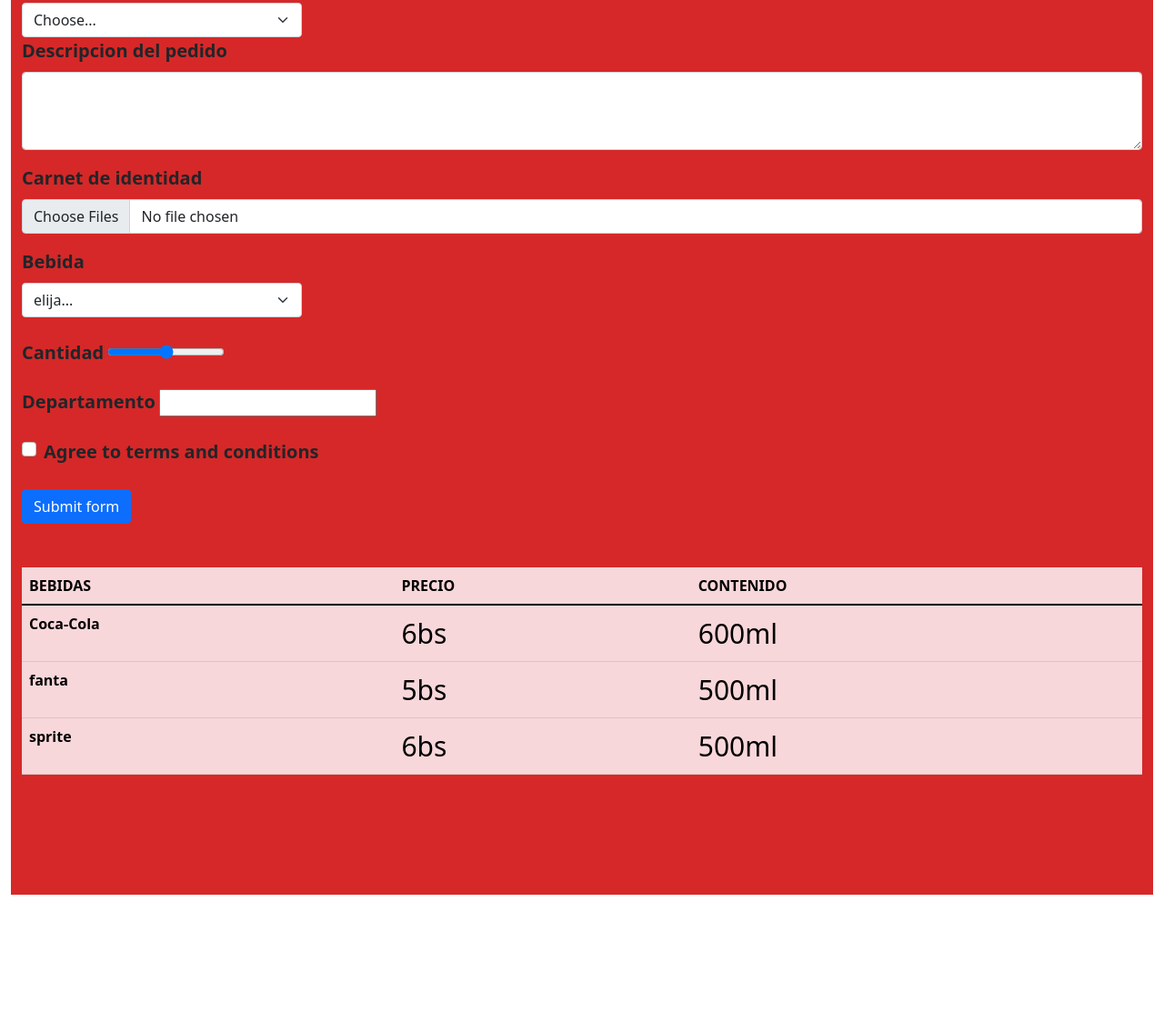
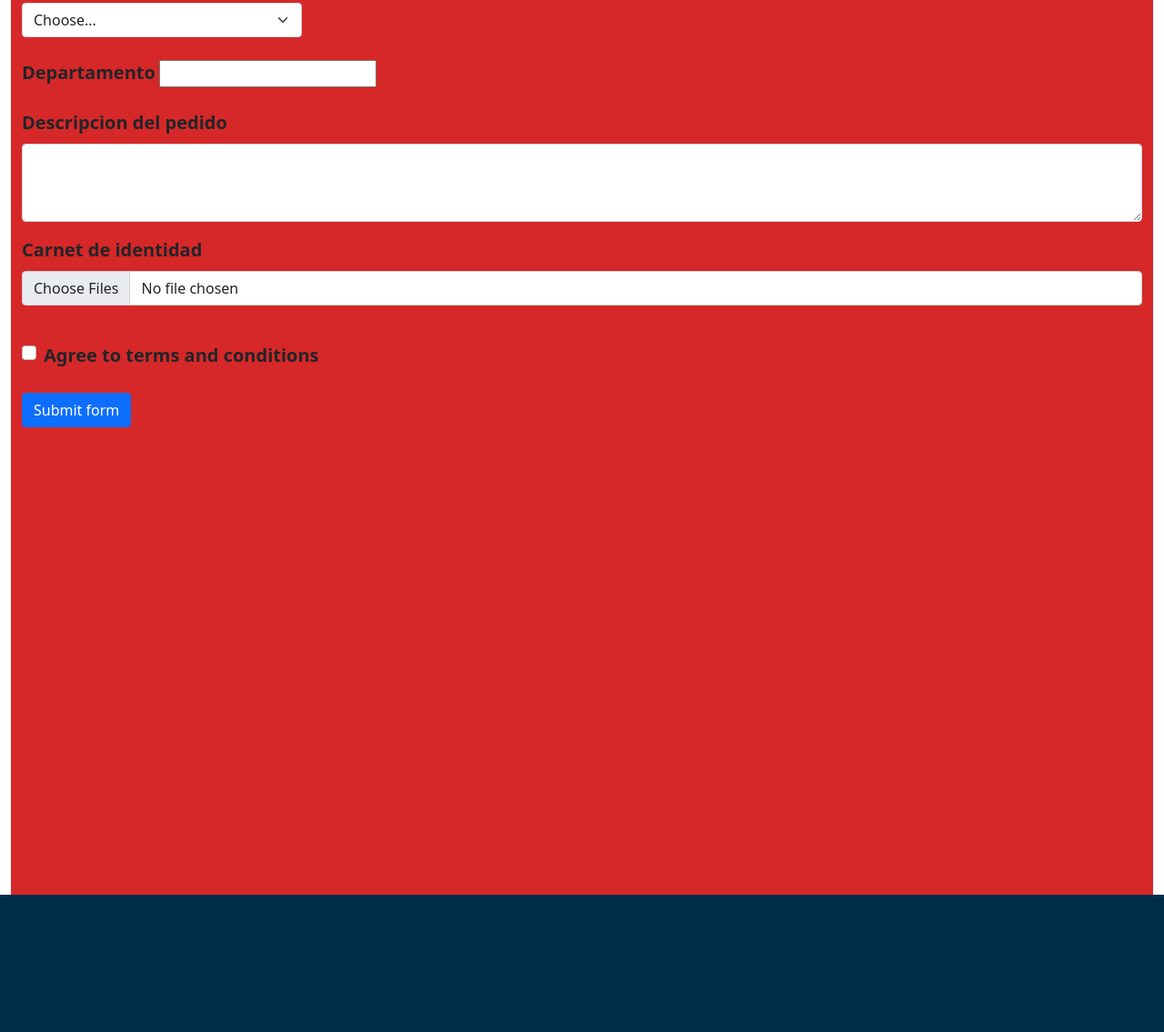
Before and after one commit to SOA24/restaurante, a plain HTML site: page formulario.html in a window 1280 px wide. Shown: the part 452-1587 px from the top of the page at 91% size. Before the commit the page ends 1436 px from the top, so only its background shows below. Drawn offline with nearby package versions, Linux system fonts and the light colour scheme.

Commit message:
Update formulario.html

```diff
--- a/formulario.html
+++ b/formulario.html
@@ -10,7 +10,6 @@
 <body>
     <header ><h1 style="font-size: 60px;" > <strong> <center>pedido</center></strong></h1></header>
     <main class="container-fluid">
-
       <article class="container-fluid col-lg-12">
         <form>
             <fieldset>
@@ -56,36 +55,6 @@
                         porfavor elija su provincia
                       </div>
                     </div>
-                        </div>
-                        <div class="mb-3">
-                          <label for="exampleFormControlTextarea1" class="form-label">Descripcion del pedido</label>
-                          <textarea class="form-control" id="exampleFormControlTextarea1" rows="3" cols="60"></textarea>
-                        </div>
-                        <div class="mb-3">
-                          <label for="formFileMultiple" class="form-label">Carnet de identidad</label>
-                          <input class="form-control" type="file" id="formFileMultiple" multiple>
-                        </div>
-                    </fieldset>
-                    <fieldset>
-                        <div class="col-md-3">
-                            <label for="validationCustom04" class="form-label">Bebida</label>
-                            <select class="form-select" id="validationCustom04" required>
-                              <option selected disabled value="">elija...</option>
-                              <option>fanta</option>
-                              <option>fanta</option>
-                              <option>fanta</option>
-                              <option>fanta</option>
-                              <option>fanta</option>
-                              <option>fanta</option>
-                            </select>
-                            <div class="invalid-feedback">
-                              porfavor elija una Bebida
-                            </div>
-                          </div>
-                          <br>
-                        <label>Cantidad</label>
-                        <input type="range" min="1" max="100"  id="Cantidad" name="Cantidad"/>
-                    </fieldset>
                     <br>
                     <fieldset>
                       <label>Departamento</label>
@@ -101,6 +70,17 @@
                           <option value="Oruro">
                           <option value="Cochabanba">
                       </datalist>
+              </fieldset>
+                  <br>
+                    </div>
+                    <div class="mb-3">
+                      <label for="exampleFormControlTextarea1" class="form-label">Descripcion del pedido</label>
+                      <textarea class="form-control" id="exampleFormControlTextarea1" rows="3" cols="60"></textarea>
+                    </div>
+                    <div class="mb-3">
+                      <label for="formFileMultiple" class="form-label">Carnet de identidad</label>
+                      <input class="form-control" type="file" id="formFileMultiple" multiple>
+                    </div>
                 </fieldset>
                 <br>
                 <div class="col-12">
@@ -120,44 +100,12 @@
                   </div>
 
                   </form>
-
-
-
         </form>
-            <br>
-            <br>
-            <div>
-                <table class="table table-danger" id="tableform">
-                    <thead>
-                      <tr>
-                        <th scope="col">BEBIDAS</th>
-                        <th scope="col">PRECIO</th>
-                        <th scope="col">CONTENIDO</th>
-                      </tr>
-                    </thead>
-                    <tbody>
-                      <tr>
-                        <th scope="row">Coca-Cola</th>
-                        <td>6bs</td>
-                        <td>600ml</td>
-                      </tr>
-                      <tr>
-                        <th scope="row">fanta</th>
-                        <td>5bs</td>
-                        <td>500ml</td>
-                      </tr>
-                      <tr>
-                        <th scope="row">sprite</th>
-                        <td >6bs</td>
-                        <td>500ml</td>
-
-                      </tr>
-                    </tbody>
-                  </table>
-            </div>
   </article>
     </main>
+    <footer>
 
+    </footer>
     <script src="https://cdn.jsdelivr.net/npm/@popperjs/core@2.11.6/dist/umd/popper.min.js">
     </script>
 
```
Lines whose indentation alone changed are shown as unchanged.
